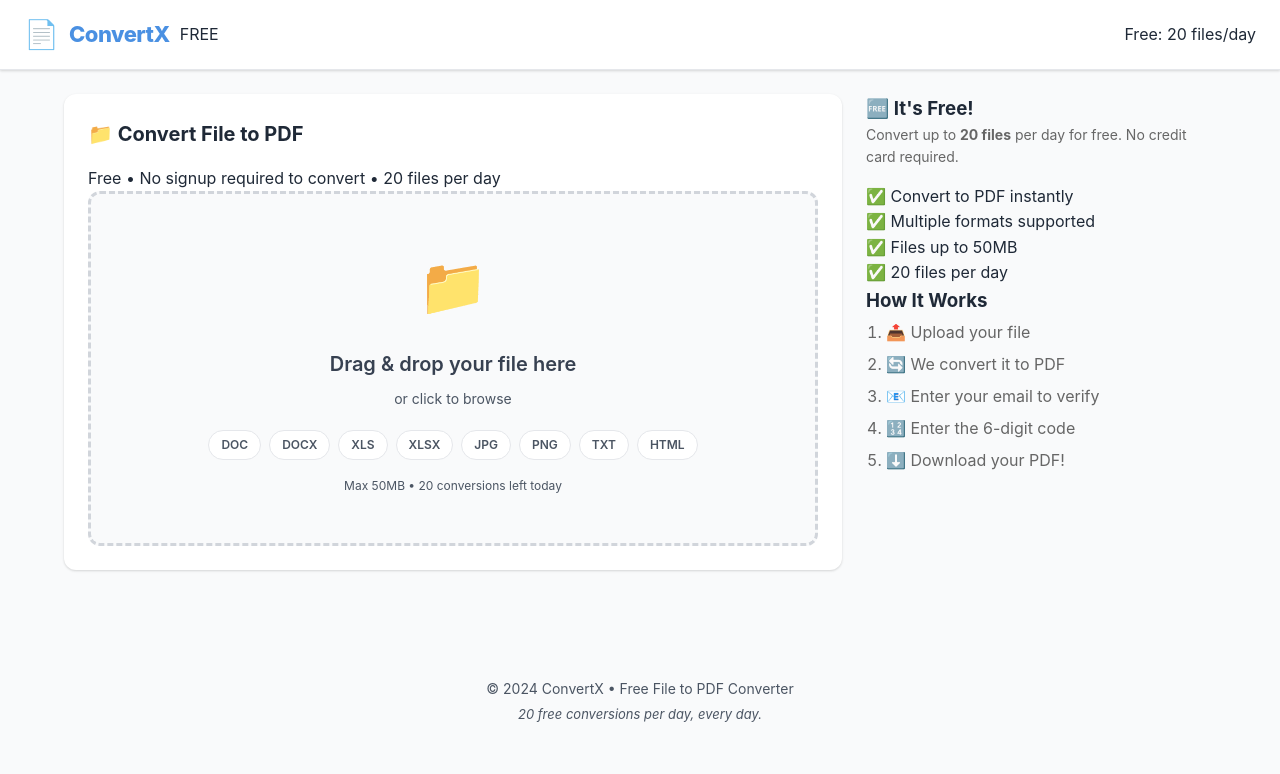
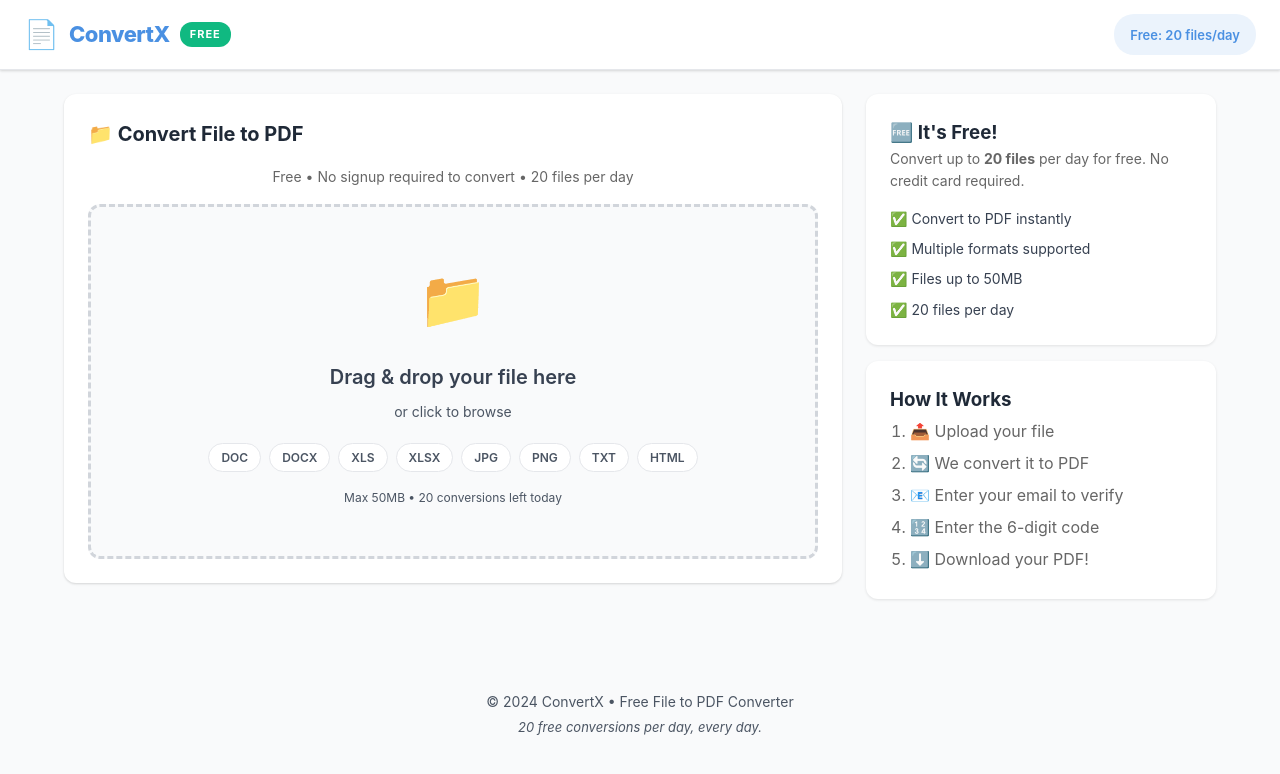
Before and after one commit to Ahmad072/convertx-saas, a React (Create React App) app in the folder frontend/: page / in a window 1280 px wide. Shown: the top 774 px of the page. Built offline with nearby package versions, Linux system fonts and the light colour scheme.

Commit message:
Update App.css

```diff
--- a/frontend/src/App.css
+++ b/frontend/src/App.css
@@ -915,3 +915,153 @@
   margin-top: 4px;
   font-style: italic;
 }
+/* ADD THESE NEW STYLES to your existing CSS file */
+
+.nav-badge {
+  background: #10B981;
+  color: white;
+  padding: 4px 10px;
+  border-radius: 12px;
+  font-size: 11px;
+  font-weight: 700;
+  text-transform: uppercase;
+  letter-spacing: 1px;
+}
+
+.section-subtitle {
+  color: #666;
+  font-size: 14px;
+  margin-bottom: 16px;
+  text-align: center;
+}
+
+.dropzone-disabled {
+  opacity: 0.5;
+  cursor: not-allowed;
+  pointer-events: none;
+}
+
+/* Auth Modal */
+.auth-modal {
+  background: white;
+  border-radius: 16px;
+  padding: 40px;
+  max-width: 450px;
+  width: 90%;
+  position: relative;
+}
+
+.auth-icon {
+  font-size: 40px;
+  display: block;
+  text-align: center;
+  margin-bottom: 10px;
+}
+
+/* OTP Inputs */
+.otp-inputs {
+  display: flex;
+  gap: 10px;
+  justify-content: center;
+  margin-bottom: 24px;
+}
+
+.otp-input {
+  width: 50px;
+  height: 60px;
+  border: 2px solid #E5E7EB;
+  border-radius: 10px;
+  font-size: 24px;
+  font-weight: 700;
+  text-align: center;
+  outline: none;
+  transition: border-color 0.2s;
+}
+
+.otp-input:focus {
+  border-color: #4A90E2;
+  box-shadow: 0 0 0 3px rgba(74, 144, 226, 0.1);
+}
+
+.auth-links {
+  display: flex;
+  justify-content: space-between;
+  margin-top: 16px;
+}
+
+.btn-link {
+  background: none;
+  border: none;
+  color: #4A90E2;
+  font-size: 13px;
+  cursor: pointer;
+}
+
+.btn-link:hover {
+  text-decoration: underline;
+}
+
+.btn-auth-action {
+  background: #4A90E2;
+  color: white;
+  border: none;
+  padding: 8px 16px;
+  border-radius: 6px;
+  cursor: pointer;
+  font-weight: 600;
+  margin-left: auto;
+}
+
+/* Info Cards */
+.info-card {
+  background: white;
+  border-radius: 12px;
+  padding: 24px;
+  box-shadow: 0 1px 3px rgba(0,0,0,0.1);
+  margin-bottom: 16px;
+}
+
+.info-features {
+  display: flex;
+  flex-direction: column;
+  gap: 8px;
+}
+
+.info-feature {
+  font-size: 14px;
+  color: #374151;
+}
+
+.how-it-works-card {
+  background: white;
+  border-radius: 12px;
+  padding: 24px;
+  box-shadow: 0 1px 3px rgba(0,0,0,0.1);
+}
+
+.nav-user {
+  display: flex;
+  align-items: center;
+  gap: 15px;
+}
+
+.user-email {
+  font-size: 13px;
+  color: #666;
+  max-width: 150px;
+  overflow: hidden;
+  text-overflow: ellipsis;
+  white-space: nowrap;
+}
+
+.daily-counter {
+  background: #EBF3FC;
+  padding: 8px 16px;
+  border-radius: 20px;
+}
+
+.counter-label {
+  font-size: 13px;
+  font-weight: 600;
+  color: #4A90E2;
+}
```
